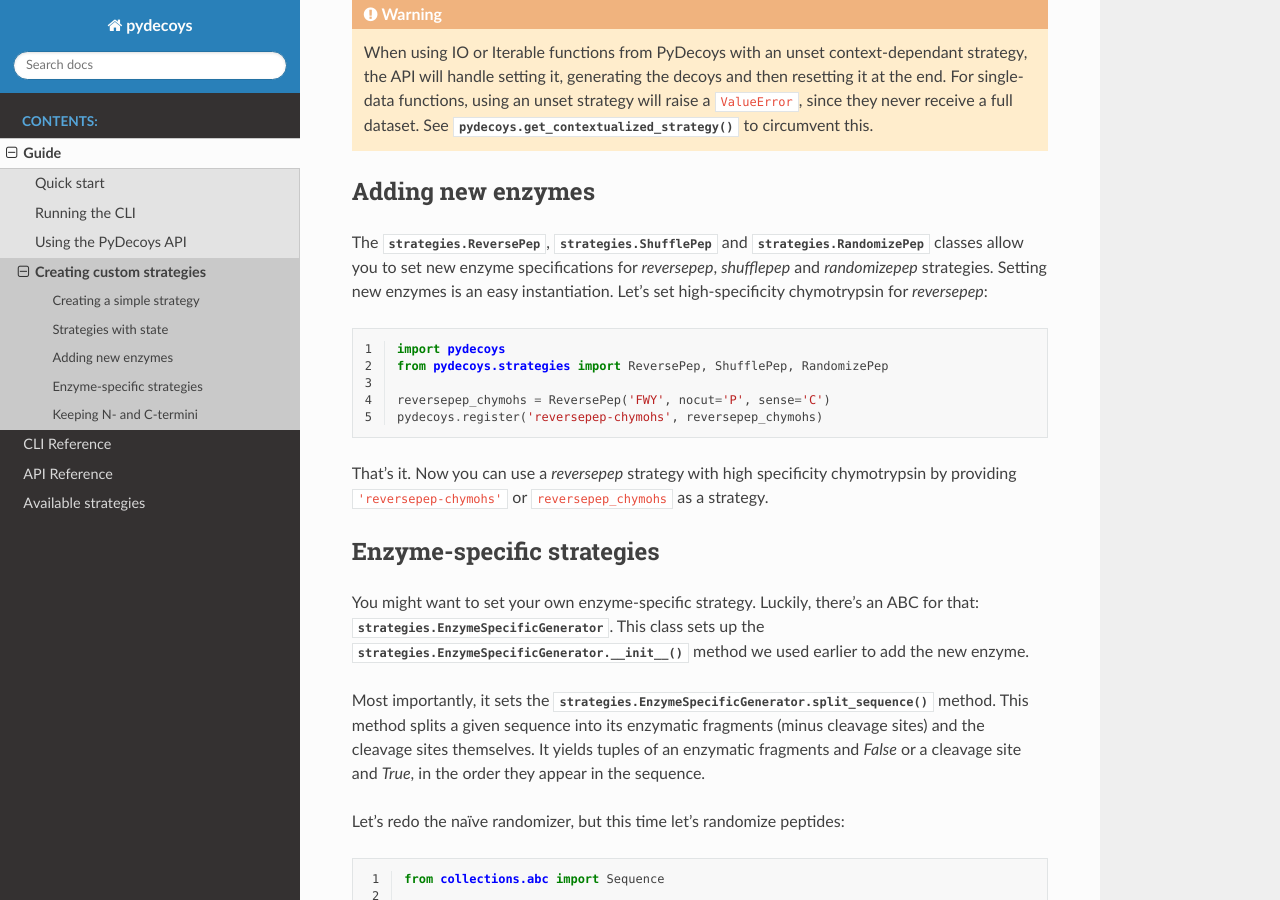
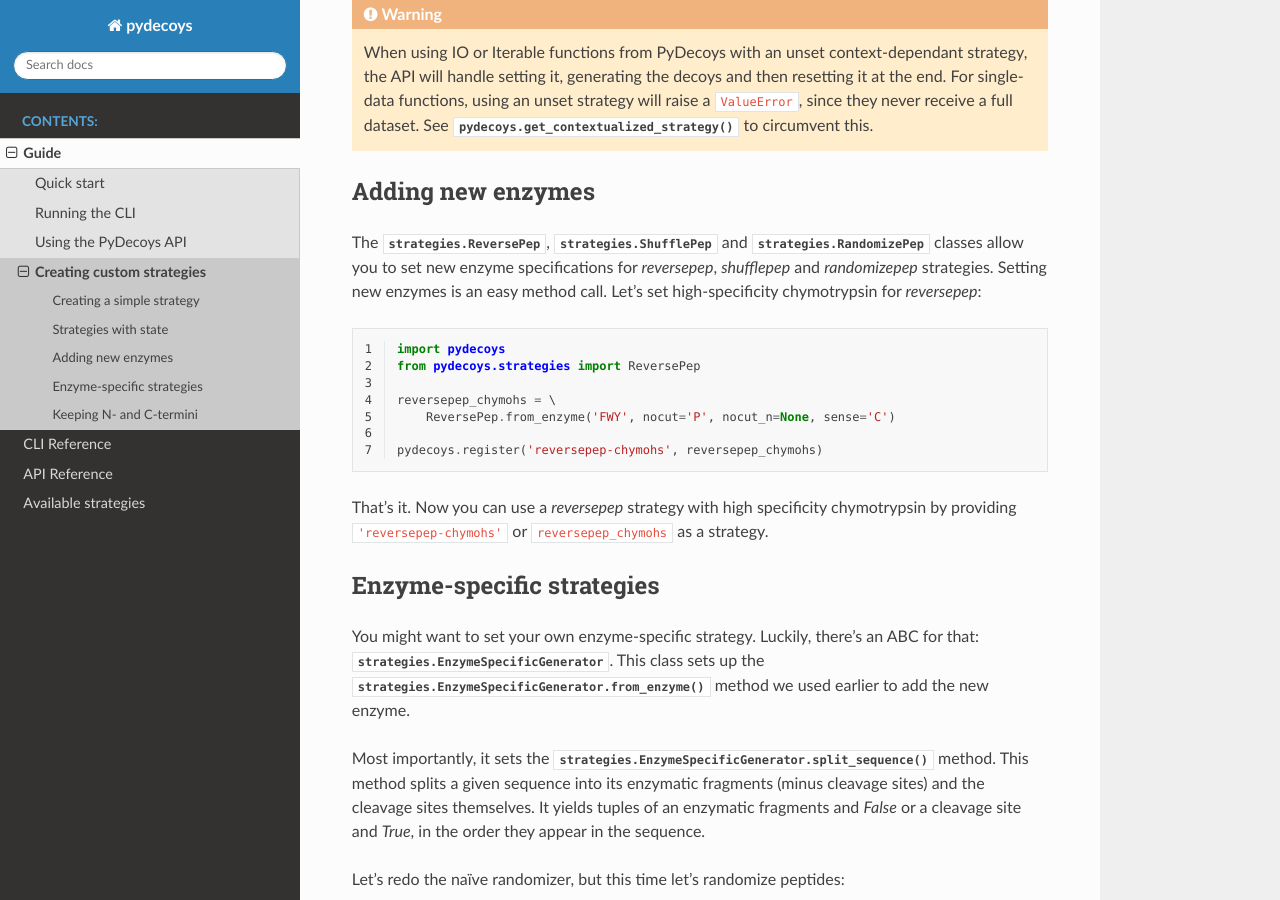
Before and after one commit to CPBMF/pydecoys, a Sphinx documentation site: the page built from docs/source/guide/strategies.rst, in a window 1280 px wide and 900 px high, scrolled down 2469 px. Built offline with Sphinx 7.4.7 and the Read the Docs theme 3.1.0, drawn with Linux system fonts in a browser that asks for light colours.

Commit message:
docs(strategies): Update documentation

```diff
--- a/docs/source/guide/strategies.rst
+++ b/docs/source/guide/strategies.rst
@@ -148,16 +148,18 @@ Adding new enzymes
 The :class:`strategies.ReversePep`, :class:`strategies.ShufflePep` and
 :class:`strategies.RandomizePep` classes allow you to set new enzyme
 specifications for `reversepep`, `shufflepep` and `randomizepep`
-strategies. Setting new enzymes is an easy instantiation. Let's set
+strategies. Setting new enzymes is an easy method call. Let's set
 high-specificity chymotrypsin for `reversepep`:
 
 .. code-block:: python
     :linenos:
 
     import pydecoys
-    from pydecoys.strategies import ReversePep, ShufflePep, RandomizePep
+    from pydecoys.strategies import ReversePep
 
-    reversepep_chymohs = ReversePep('FWY', nocut='P', sense='C')
+    reversepep_chymohs = \
+        ReversePep.from_enzyme('FWY', nocut='P', nocut_n=None, sense='C')
+
     pydecoys.register('reversepep-chymohs', reversepep_chymohs)
 
 That's it. Now you can use a `reversepep` strategy with high specificity
@@ -169,7 +171,7 @@ Enzyme-specific strategies
 
 You might want to set your own enzyme-specific strategy. Luckily, there's an
 ABC for that: :class:`strategies.EnzymeSpecificGenerator`. This class sets
-up the :meth:`strategies.EnzymeSpecificGenerator.__init__` method we used
+up the :meth:`strategies.EnzymeSpecificGenerator.from_enzyme` method we used
 earlier to add the new enzyme.
 
 Most importantly, it sets the
--- a/pydecoys/__init__.py
+++ b/pydecoys/__init__.py
@@ -46,6 +46,8 @@ Available functionality
     Return a decoy `tuple` from a given `tuple`
 :func:`register`
     Register a custom decoy strategy on the API
+:func:`get_contextualized_strategy`
+    Return an already setup context-dependant strategy from a target dataset
 :mod:`pydecoys.strategies`
     API for custom decoy generation strategies
 
```
Also changed, not shown: README.md (+17 -6 lines).
